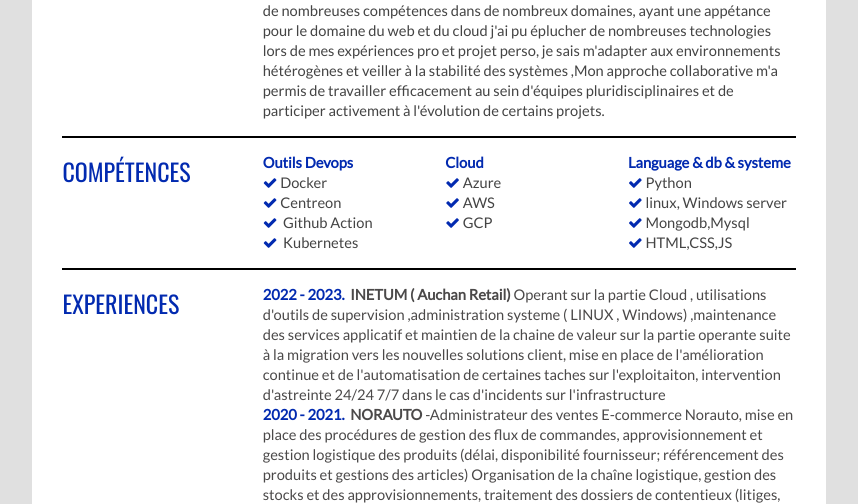
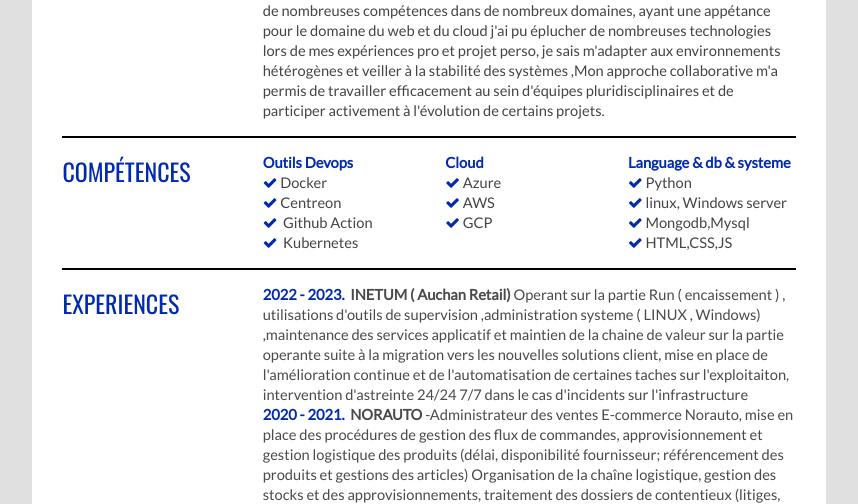
Before and after one commit to vanoud/cv_vanoud, a plain HTML site: page index.html in a window 1280 px wide. Shown: the part 296-800 px from the top of the page, without its empty margins (211-1069 px from the left). Drawn offline with nearby package versions, Linux system fonts and the light colour scheme.

Commit message:
Update index.html

```diff
--- a/index.html
+++ b/index.html
@@ -118,7 +118,7 @@
                   <div class="sectionContent">
                      <ul class="list">
                         <li><span class="li-info">2022 - 2023.&nbsp;&nbsp;</span><span class="bold">INETUM ( Auchan Retail)
-                              </span>Operant sur la partie Cloud , utilisations d'outils de supervision ,administration systeme ( LINUX , Windows)
+                              </span>Operant sur la partie Run ( encaissement ) , utilisations d'outils de supervision ,administration systeme ( LINUX , Windows)
                            ,maintenance des services applicatif et maintien de la chaine de valeur sur la partie operante suite à la migration vers les nouvelles solutions client, mise en place de l'amélioration continue
                            et de l'automatisation de certaines taches sur l'exploitaiton, intervention d'astreinte 24/24 7/7 dans le cas d'incidents sur l'infrastructure
                         </li>
```
